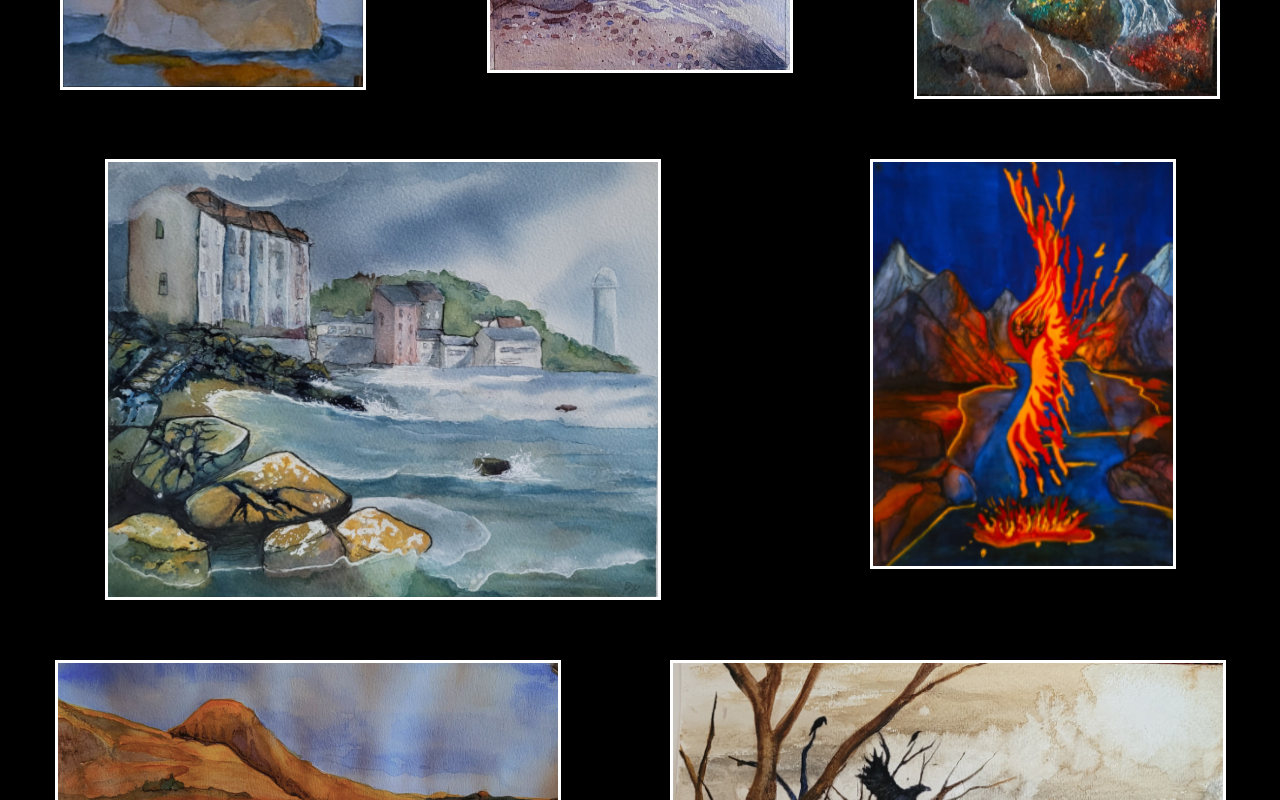
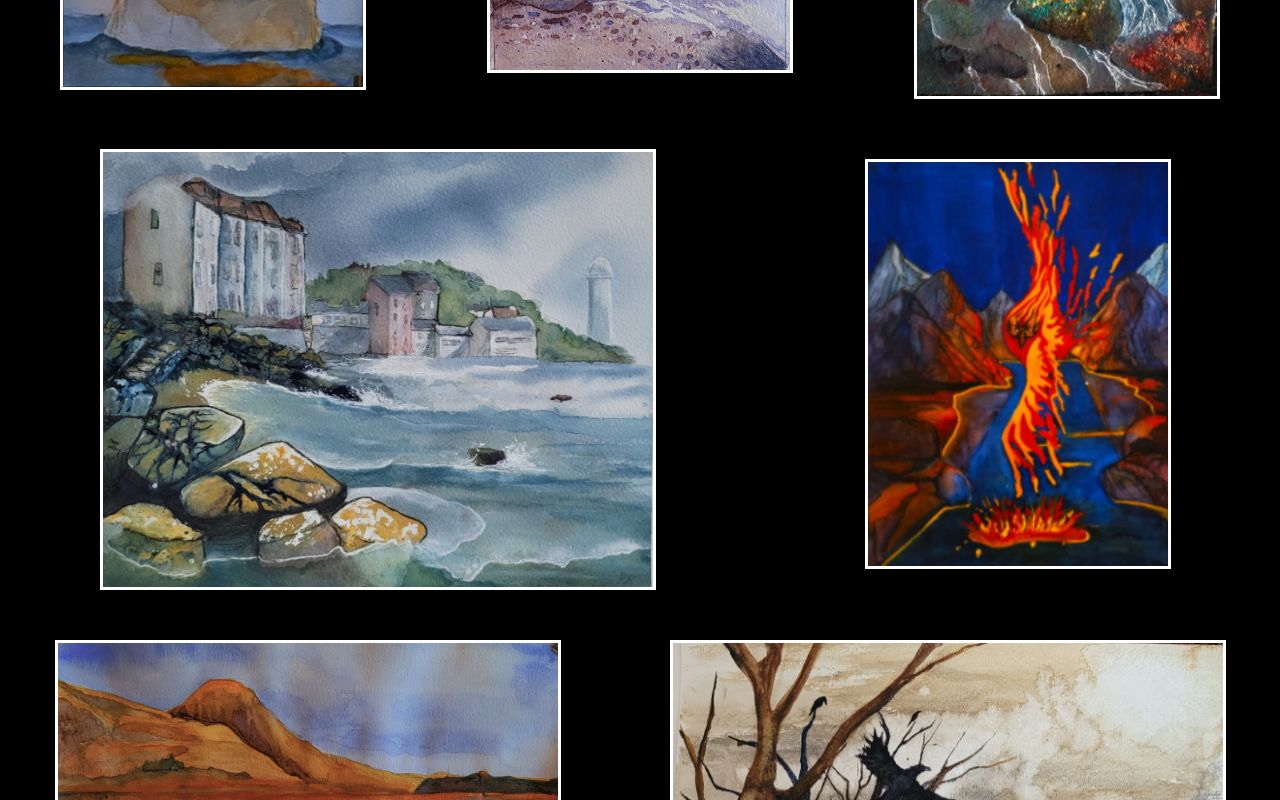
Before and after one commit to pippa789/originalscotland, a React (Create React App) app: page /Gallery in a window 1280 px wide. Shown: the part 477-1277 px from the top of the page. Built offline with nearby package versions, Linux system fonts and the light colour scheme; a web font is replaced by a local one.

Commit message:
testing actions yml

```diff
--- a/src/index.css
+++ b/src/index.css
@@ -114,7 +114,7 @@ code {
   width:550px ;
   height: 435px;
   border: solid white;
-  margin: 30px;
+  margin: 20px;
 }
 
 
```
